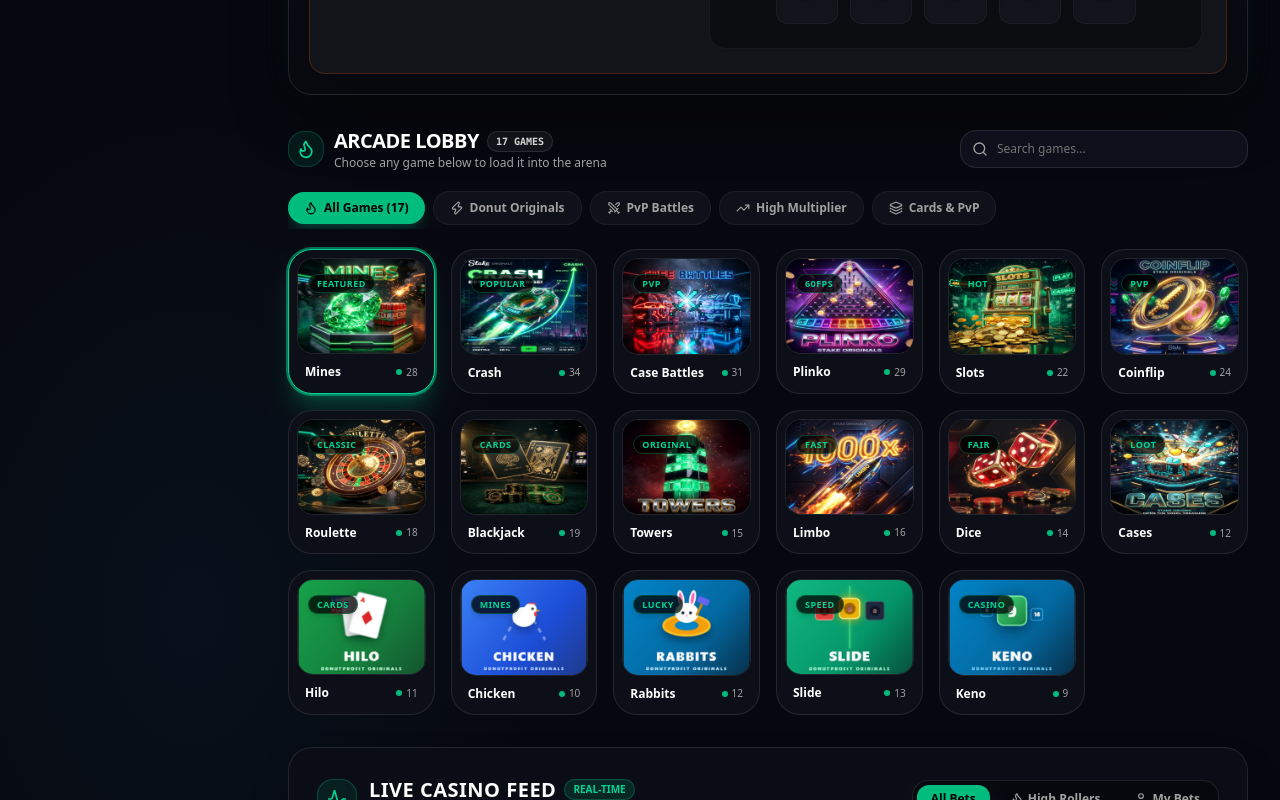
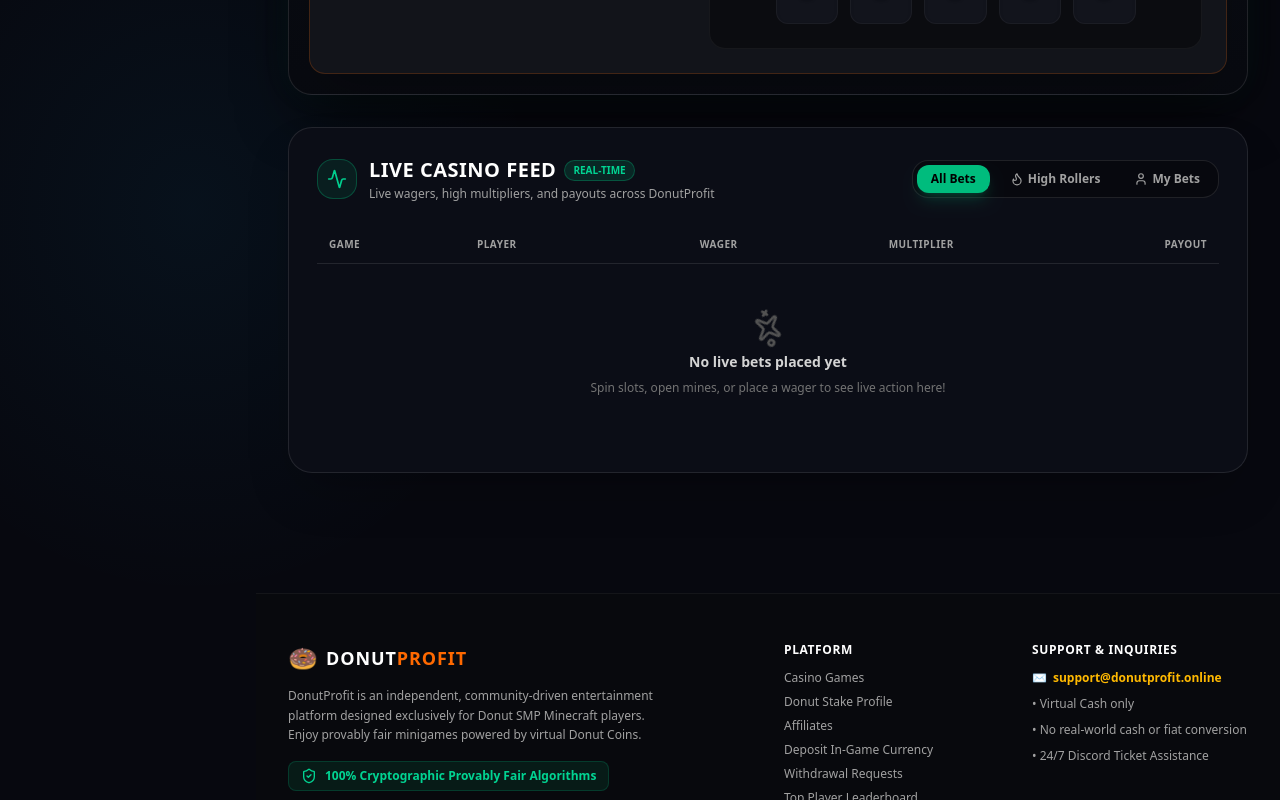
Before and after one commit to discordlarp/donutprofit, a Next.js app: page / in a window 1280 px wide. Shown: the part 1200-2000 px from the top of the page. Built offline with nearby package versions, Linux system fonts and the light colour scheme.

Commit message:
Remove Arcade Lobby grid so scrolling down from active game directly displays live bets

```diff
--- a/src/app/page.tsx
+++ b/src/app/page.tsx
@@ -1,6 +1,6 @@
 'use client';
 
-import React, { useState, useEffect, useMemo } from 'react';
+import React, { useState, useEffect } from 'react';
 import Link from 'next/link';
 import { useGame } from '@/context/GameContext';
 import { GameType } from '@/types';
@@ -18,14 +18,12 @@ import LimboGame from '@/components/games/LimboGame';
 import HiloGame from '@/components/games/HiloGame';
 import RecentBetsTable from '@/components/RecentBetsTable';
 import AuthModal from '@/components/AuthModal';
-import GameArtwork from '@/components/GameArtwork';
 import RotatingGameShowcase from '@/components/RotatingGameShowcase';
 import { sound } from '@/lib/sound';
 import {
   Gamepad2,
   Sparkles,
   Gift,
-  Search,
   Flame,
   ShieldCheck,
   Zap,
@@ -90,8 +88,6 @@ const QUICK_SWITCH_GAMES: { id: GameType; name: string; emoji: string }[] = [
 export default function HomePage() {
   const { user, activeReferrer, activeGame, setActiveGame } = useGame();
   const [isModalOpen, setIsModalOpen] = useState(false);
-  const [searchQuery, setSearchQuery] = useState('');
-  const [selectedCategory, setSelectedCategory] = useState<'all' | 'originals' | 'pvp' | 'high_multiplier' | 'cards'>('all');
   const [isTheaterMode, setIsTheaterMode] = useState(false);
   const [isSoundMuted, setIsSoundMuted] = useState(false);
 
@@ -106,14 +102,6 @@ export default function HomePage() {
     const isNowMuted = sound.toggleSound();
     setIsSoundMuted(isNowMuted);
   };
-
-  const filteredGames = useMemo(() => {
-    return POSTER_GAMES.filter((g) => {
-      const matchesSearch = g.title.toLowerCase().includes(searchQuery.toLowerCase().trim());
-      const matchesCategory = selectedCategory === 'all' || g.category === selectedCategory;
-      return matchesSearch && matchesCategory;
-    });
-  }, [searchQuery, selectedCategory]);
 
   const activeGameMeta = POSTER_GAMES.find((g) => g.id === activeGame) || POSTER_GAMES[0];
 
@@ -251,139 +239,7 @@ export default function HomePage() {
           </div>
         </div>
 
-        {/* 3. Arcade Lobby & Game Discovery Grid */}
-        <div className="flex flex-col gap-5">
-          {/* Section Header & Filters */}
-          <div className="flex flex-col sm:flex-row sm:items-center justify-between gap-4">
-            <div className="flex items-center gap-2.5">
-              <div className="w-9 h-9 rounded-2xl bg-emerald-500/10 border border-emerald-500/25 flex items-center justify-center text-emerald-400">
-                <Flame className="w-5 h-5 text-emerald-400" />
-              </div>
-              <div>
-                <div className="flex items-center gap-2">
-                  <h3 className="text-xl font-black text-white tracking-tight">
-                    ARCADE LOBBY
-                  </h3>
-                  <span className="text-[10px] font-black uppercase px-2 py-0.5 rounded-full bg-white/5 text-neutral-300 border border-white/10 font-mono">
-                    17 GAMES
-                  </span>
-                </div>
-                <p className="text-xs text-neutral-400">Choose any game below to load it into the arena</p>
-              </div>
-            </div>
-
-            {/* Instant Search Bar */}
-            <div className="relative w-full sm:w-72">
-              <Search className="w-4 h-4 text-neutral-400 absolute left-3 top-1/2 -translate-y-1/2" />
-              <input
-                type="text"
-                placeholder="Search games..."
-                value={searchQuery}
-                onChange={(e) => setSearchQuery(e.target.value)}
-                className="w-full bg-[#0d101a] border border-white/10 rounded-2xl py-2.5 pl-9 pr-3 text-xs text-white placeholder-neutral-500 outline-none focus:border-emerald-500 transition font-medium"
-              />
-            </div>
-          </div>
-
-          {/* Category Tabs */}
-          <div className="flex items-center gap-2 overflow-x-auto pb-1 scrollbar-none text-xs select-none">
-            <button
-              onClick={() => setSelectedCategory('all')}
-              className={`px-4 py-2 rounded-2xl font-black whitespace-nowrap transition flex items-center gap-1.5 cursor-pointer ${
-                selectedCategory === 'all'
-                  ? 'bg-emerald-500 text-black shadow-lg shadow-emerald-500/20'
-                  : 'bg-[#0f111a] text-neutral-400 hover:text-white border border-white/5'
-              }`}
-            >
-              <Flame className="w-3.5 h-3.5" />
-              <span>All Games ({POSTER_GAMES.length})</span>
-            </button>
-            <button
-              onClick={() => setSelectedCategory('originals')}
-              className={`px-4 py-2 rounded-2xl font-black whitespace-nowrap transition flex items-center gap-1.5 cursor-pointer ${
-                selectedCategory === 'originals'
-                  ? 'bg-emerald-500 text-black shadow-lg shadow-emerald-500/20'
-                  : 'bg-[#0f111a] text-neutral-400 hover:text-white border border-white/5'
-              }`}
-            >
-              <Zap className="w-3.5 h-3.5" />
-              <span>Donut Originals</span>
-            </button>
-            <button
-              onClick={() => setSelectedCategory('pvp')}
-              className={`px-4 py-2 rounded-2xl font-black whitespace-nowrap transition flex items-center gap-1.5 cursor-pointer ${
-                selectedCategory === 'pvp'
-                  ? 'bg-amber-400 text-black shadow-lg shadow-amber-400/20'
-                  : 'bg-[#0f111a] text-neutral-400 hover:text-white border border-white/5'
-              }`}
-            >
-              <Swords className="w-3.5 h-3.5" />
-              <span>PvP Battles</span>
-            </button>
-            <button
-              onClick={() => setSelectedCategory('high_multiplier')}
-              className={`px-4 py-2 rounded-2xl font-black whitespace-nowrap transition flex items-center gap-1.5 cursor-pointer ${
-                selectedCategory === 'high_multiplier'
-                  ? 'bg-emerald-500 text-black shadow-lg shadow-emerald-500/20'
-                  : 'bg-[#0f111a] text-neutral-400 hover:text-white border border-white/5'
-              }`}
-            >
-              <TrendingUp className="w-3.5 h-3.5" />
-              <span>High Multiplier</span>
-            </button>
-            <button
-              onClick={() => setSelectedCategory('cards')}
-              className={`px-4 py-2 rounded-2xl font-black whitespace-nowrap transition flex items-center gap-1.5 cursor-pointer ${
-                selectedCategory === 'cards'
-                  ? 'bg-emerald-500 text-black shadow-lg shadow-emerald-500/20'
-                  : 'bg-[#0f111a] text-neutral-400 hover:text-white border border-white/5'
-              }`}
-            >
-              <Layers className="w-3.5 h-3.5" />
-              <span>Cards & PvP</span>
-            </button>
-          </div>
-
-          {/* Custom Neo-Arcade Game Cards Grid */}
-          <div className="grid grid-cols-2 sm:grid-cols-3 md:grid-cols-4 lg:grid-cols-5 xl:grid-cols-6 gap-4">
-            {filteredGames.map((p) => {
-              const isSelected = activeGame === p.id;
-              return (
-                <div
-                  key={p.id}
-                  onClick={() => {
-                    setActiveGame(p.id);
-                    const el = document.getElementById('play-arena');
-                    el?.scrollIntoView({ behavior: 'smooth' });
-                  }}
-                  className={`flex flex-col rounded-3xl p-2 bg-[#0c0e18] border transition-all duration-300 group cursor-pointer hover:-translate-y-1.5 hover:shadow-2xl ${
-                    isSelected
-                      ? 'border-emerald-400 shadow-xl shadow-emerald-500/25 ring-2 ring-emerald-400/50'
-                      : 'border-white/10 hover:border-emerald-400/50 hover:shadow-emerald-500/10'
-                  }`}
-                >
-                  {/* Poster Artwork Box */}
-                  <div className="relative aspect-[4/3] rounded-2xl overflow-hidden">
-                    <GameArtwork type={p.id} className="w-full h-full" />
-                  </div>
-
-                  {/* Card Bottom Meta */}
-                  <div className="flex items-center justify-between px-2 pt-2.5 pb-1">
-                    <span className="font-black text-xs text-white group-hover:text-emerald-400 transition truncate">
-                      {p.title}
-                    </span>
-                    <span className="text-[10px] text-neutral-400 font-medium flex items-center gap-1 shrink-0">
-                      <span className="w-1.5 h-1.5 rounded-full bg-emerald-500 animate-pulse" />
-                      {p.players}
-                    </span>
-                  </div>
-                </div>
-              );
-            })}
-          </div>
-        </div>
-
-        {/* 4. Live Platform Activity Feed & High Rollers */}
+        {/* 3. Live Platform Activity Feed & High Rollers */}
         <div className="mb-4">
           <RecentBetsTable />
         </div>
```
